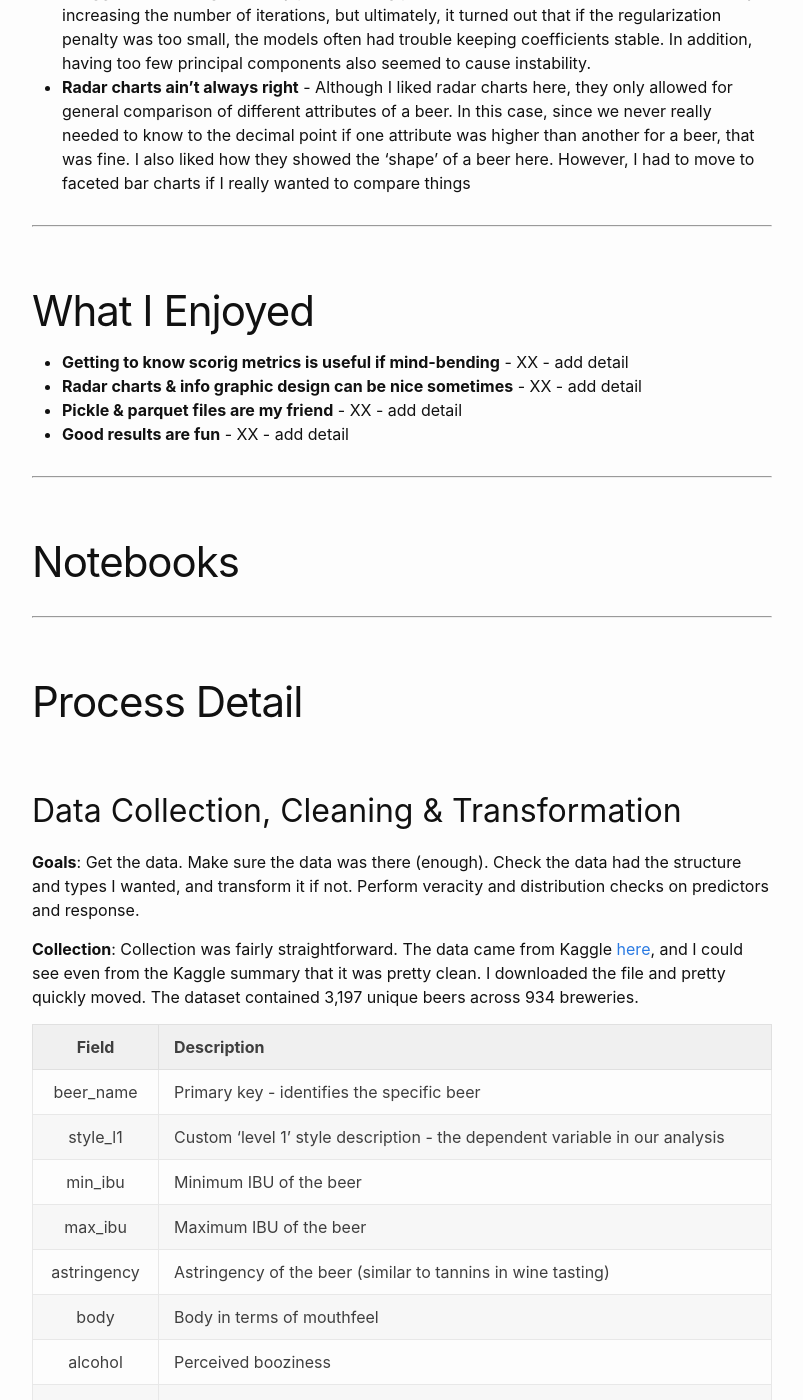
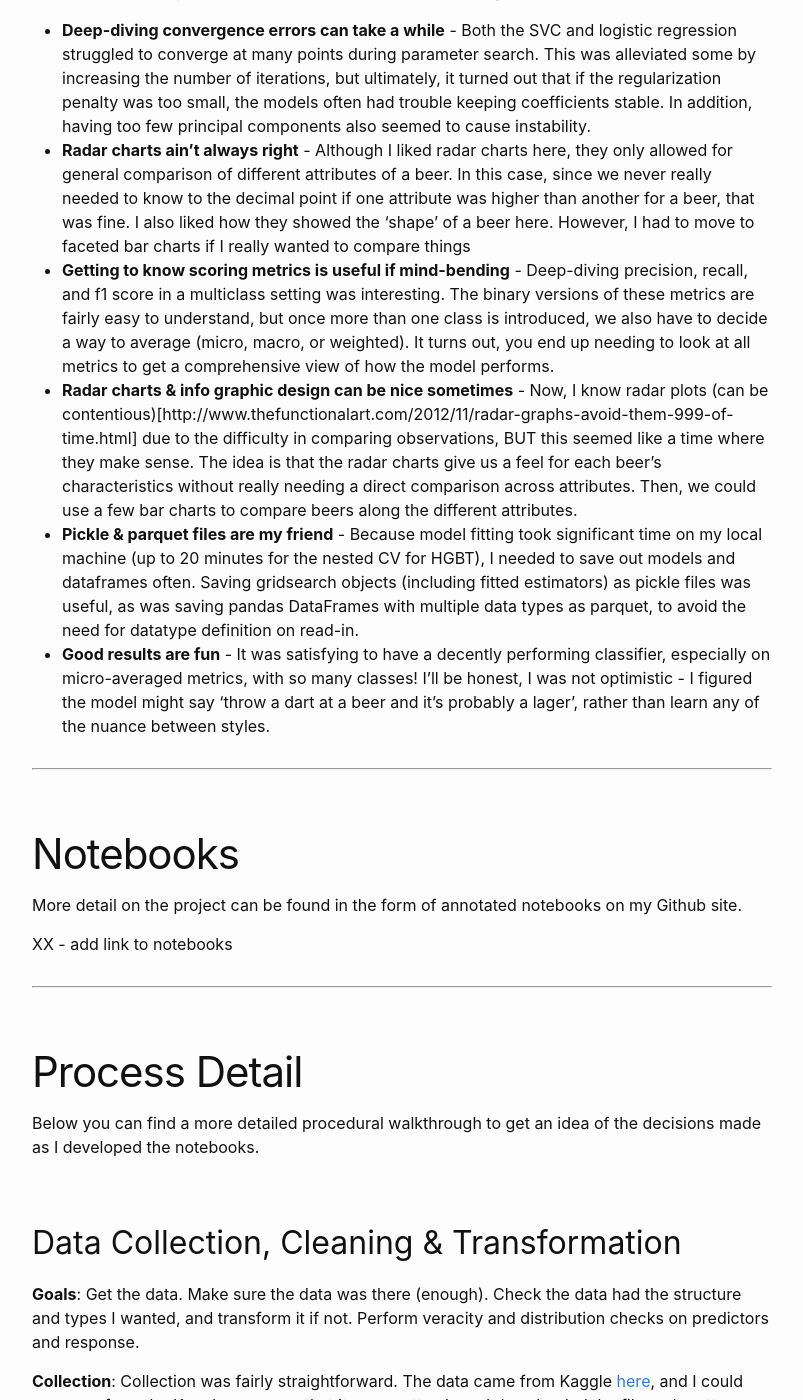
Before and after one commit to astaylor92/astaylor92.github.io, a Jekyll site: the page built from docs/_posts/2022-09-08-beer-classification.md, in a window 1280 px wide and 1400 px high, scrolled down 6692 px. Shown: the whole window, without its empty margins (238-1041 px from the left). Built offline with Jekyll 4.4.1, drawn with Linux system fonts in a browser that asks for light colours; some of the changed text lies outside the part shown.

Commit message:
Another beercharacteristics update

```diff
--- a/docs/_posts/2022-09-08-beer-classification.md
+++ b/docs/_posts/2022-09-08-beer-classification.md
@@ -36,7 +36,8 @@ Notebooks and a process walkthrough is provided at the bottom of the post.
 
 ## Outcome
 
-After exploring six different families of models, each tested for their best hyperparameters, I selected a Histogram-Based Gradient Boosting Classifier with a balanced accuracy score of .866! **Note**: Balanced accuracy here refers to sklearn's `balanced_accuracy_score`, an average of the class accuracy across all classes.
+After exploring six different families of models, each tested for their best hyperparameters, I selected a Histogram-Based Gradient Boosting Classifier with a balanced accuracy score of .866!
+**Note**: Balanced accuracy here refers to sklearn's `balanced_accuracy_score`, an average of the class accuracy across all classes.
 
 |![Model Results](/images/beercharacteristics/model_balanced_accuracy.png)|
 |:--:|
@@ -58,6 +59,8 @@ Similarly, Porters and Stouts were tough to distinguish.
 
 ![Misses - Stout](/images/beercharacteristics/miss_summary_stout.png)
 
+Overall, the tree-based classifier provided a strong result (balanced accuracy of 0.86) while classifying well against large and small classes alike.
+
 ---
 
 # What I Took Away
@@ -81,23 +84,24 @@ There were a few specific lessons learned, some the hard way:
 
 * **Deep-diving convergence errors can take a while** - Both the SVC and logistic regression struggled to converge at many points during parameter search. This was alleviated some by increasing the number of iterations, but ultimately, it turned out that if the regularization penalty was too small, the models often had trouble keeping coefficients stable. In addition, having too few principal components also seemed to cause instability.
 * **Radar charts ain't always right** - Although I liked radar charts here, they only allowed for general comparison of different attributes of a beer. In this case, since we never really needed to know to the decimal point if one attribute was higher than another for a beer, that was fine. I also liked how they showed the 'shape' of a beer here. However, I had to move to faceted bar charts if I really wanted to compare things
-
----
-
-# What I Enjoyed
-
-* **Getting to know scorig metrics is useful if mind-bending** - XX - add detail
-* **Radar charts & info graphic design can be nice sometimes** - XX - add detail
-* **Pickle & parquet files are my friend** - XX - add detail
-* **Good results are fun** - XX - add detail
+* **Getting to know scoring metrics is useful if mind-bending** - Deep-diving precision, recall, and f1 score in a multiclass setting was interesting. The binary versions of these metrics are fairly easy to understand, but once more than one class is introduced, we also have to decide a way to average (micro, macro, or weighted). It turns out, you end up needing to look at all metrics to get a comprehensive view of how the model performs.
+* **Radar charts & info graphic design can be nice sometimes** - Now, I know radar plots (can be contentious)[http://www.thefunctionalart.com/2012/11/radar-graphs-avoid-them-999-of-time.html] due to the difficulty in comparing observations, BUT this seemed like a time where they make sense. The idea is that the radar charts give us a feel for each beer's characteristics without really needing a direct comparison across attributes. Then, we could use a few bar charts to compare beers along the different attributes.
+* **Pickle & parquet files are my friend** - Because model fitting took significant time on my local machine (up to 20 minutes for the nested CV for HGBT), I needed to save out models and dataframes often. Saving gridsearch objects (including fitted estimators) as pickle files was useful, as was saving pandas DataFrames with multiple data types as parquet, to avoid the need for datatype definition on read-in.
+* **Good results are fun** - It was satisfying to have a decently performing classifier, especially on micro-averaged metrics, with so many classes! I'll be honest, I was not optimistic - I figured the model might say 'throw a dart at a beer and it's probably a lager', rather than learn any of the nuance between styles.
 
 ---
 
 # Notebooks
 
+More detail on the project can be found in the form of annotated notebooks on my Github site.
+
+XX - add link to notebooks
+
 ---
 
 # Process Detail
+
+Below you can find a more detailed procedural walkthrough to get an idea of the decisions made as I developed the notebooks.
 
 ## Data Collection, Cleaning & Transformation
 
@@ -141,7 +145,7 @@ However, the ABV column had apparent outliers.
 |:--:|
 |*ABV Boxplot*|
 
-After investigating these and realizing they were more or less gag beers (see this link XX), I removed them from the dataset to avoid misrepresentation of beer types. Theoretically, it may also have been appropriate to create their own category, but with only 3 observations, it would be tough to train and test.
+After investigating these and realizing they were more or less gag beers (e.g. the [Brewmeister Snake Venom](https://www.htfw.com/brewmeister-snake-venom-world-s-strongest-beer-free-branded-glass-beer-lager)), I removed them from the dataset to avoid misrepresentation of beer types. Theoretically, it may also have been appropriate to create their own category, but with only 3 observations, it would be tough to train and test.
 
 This left us with 41 categories, the smallest of which had 20 observations, and a clean dataset for further analysis
 
@@ -178,6 +182,8 @@ For example, if we looked at the radar chart of an IPA, below, we can see that i
 |![Radar Chart Stout](/images/beercharacteristics/spider_Stout.png)|
 |:--:|
 |*Radar Chart, Stout*|
+
+We can also look across the beers and see that the 'louder' beers (e.g. barleywine) have larger total shaded area due to the intensity of their flavor profiles across all 11 dimensions.
 
 |![Radar Charts, All](/images/beercharacteristics/spiders_all.png)|
 |:--:|
```
Also changed, not shown: other parts of docs/_posts/2022-09-08-beer-classification.md (+1 -1 lines).
